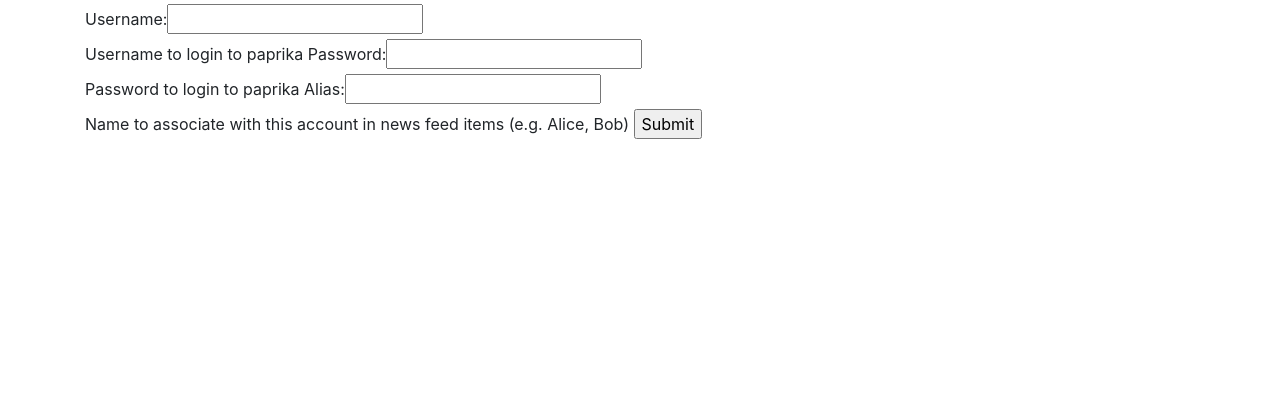
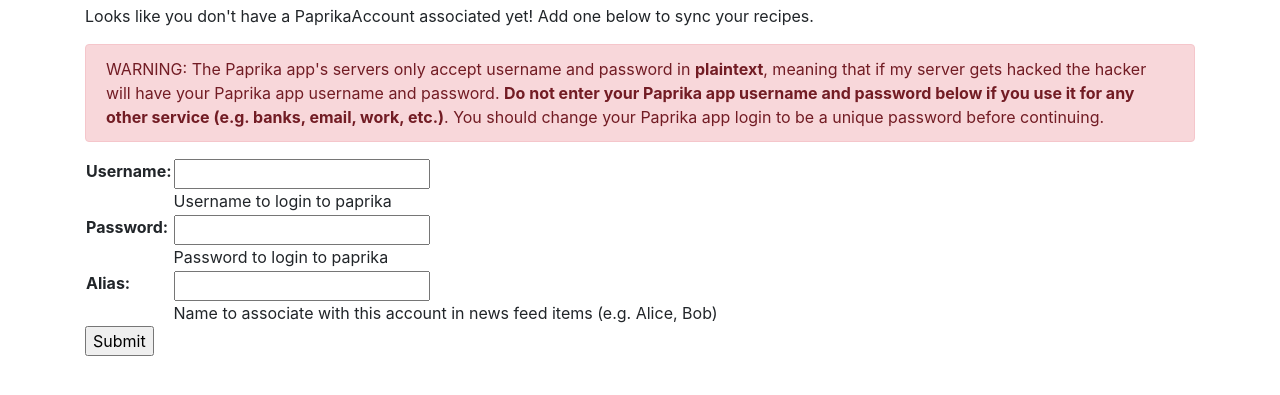
Before and after one commit to grschafer/paprika-sync, a Django app: page /add-paprika-account in a window 1280 px wide. Shown: the part 56-451 px from the top of the page. Run offline with Django 3.2, Linux system fonts and the light colour scheme; the visitor is signed in with stand-in values (Sample User, id 1); some libraries are stand-ins or nearby versions.

Commit message:
Add paprika-account style, redirect, tests

```diff
--- a/paprika_sync/core/api.py
+++ b/paprika_sync/core/api.py
@@ -8,10 +8,12 @@
 
 def get_recipes(paprika_account):
     resp = requests.get(RECIPES_URL, auth=(paprika_account.username, paprika_account.password))
+    resp.raise_for_status()
     return resp.json()['result']
 
 
 def get_recipe(uid, paprika_account):
     url = RECIPE_URL.format(uid=uid)
     resp = requests.get(url, auth=(paprika_account.username, paprika_account.password))
+    resp.raise_for_status()
     return resp.json()['result']
--- a/paprika_sync/core/views.py
+++ b/paprika_sync/core/views.py
@@ -1,9 +1,17 @@
+import logging
+
+import requests.exceptions
+
+from django.contrib import messages
 from django.contrib.auth.mixins import LoginRequiredMixin
 from django.urls import reverse_lazy
 from django.views.generic import CreateView
 
 from .forms import PaprikaAccountForm
 from .models import PaprikaAccount
+
+
+logger = logging.getLogger(__name__)
 
 
 class AddPaprikaAccountView(LoginRequiredMixin, CreateView):
@@ -18,5 +26,13 @@
         kwargs['user'] = self.request.user
         return kwargs
 
+    def post(self, request, *args, **kwargs):
+        try:
+            return super().post(request, *args, **kwargs)
+        except requests.exceptions.RequestException as e:
+            logger.exception('Error importing account for user %s: %s', request.user, e)
+            messages.error(request, 'Error importing account: {}'.format(e))
+            return self.get(request, *args, **kwargs)
+
 
 add_paprika_account = AddPaprikaAccountView.as_view()
--- a/paprika_sync/static/css/project.css
+++ b/paprika_sync/static/css/project.css
@@ -1,13 +1,17 @@
-/* These styles are generated from project.scss. */
-
 .alert-debug {
-  color: black;
-  background-color: white;
+  background-color: #fff;
   border-color: #d6e9c6;
+  color: #000;
 }
 
 .alert-error {
-  color: #b94a48;
   background-color: #f2dede;
   border-color: #eed3d7;
+  color: #b94a48;
 }
+
+#add-paprika-account-form th {
+  vertical-align: top;
+}
+
+/*# sourceMappingURL=project.css.map */
--- a/paprika_sync/static/sass/project.scss
+++ b/paprika_sync/static/sass/project.scss
@@ -1,9 +1,3 @@
-
-
-
-
-// project specific CSS goes here
-
 ////////////////////////////////
 		//Variables//
 ////////////////////////////////
@@ -35,3 +29,14 @@
   border-color: $dark-pink;
   color: $red;
 }
+
+
+////////////////////////////////
+		//My styles//
+////////////////////////////////
+
+#add-paprika-account-form {
+    th {
+        vertical-align: top;
+    }
+}
--- a/paprika_sync/templates/core/paprikaaccount_form.html
+++ b/paprika_sync/templates/core/paprikaaccount_form.html
@@ -3,9 +3,18 @@
 {% block title %}Add Paprika Account{% endblock %}
 
 {% block content %}
-<form method="post">
+
+{% if not user.paprika_accounts.exists %}
+    <p>Looks like you don't have a PaprikaAccount associated yet! Add one below to sync your recipes.</p>
+{% endif %}
+
+<p class="alert alert-danger">WARNING: The Paprika app's servers only accept username and password in <strong>plaintext</strong>, meaning that if my server gets hacked the hacker will have your Paprika app username and password. <strong>Do not enter your Paprika app username and password below if you use it for any other service (e.g. banks, email, work, etc.)</strong>. You should change your Paprika app login to be a unique password before continuing.</p>
+
+<form id="add-paprika-account-form" method="post">
     {% csrf_token %}
-    {{ form }}
+    <table>
+        {{ form.as_table }}
+    </table>
     <input type="submit">
 </form>
 {% endblock content %}
--- a/paprika_sync/users/views.py
+++ b/paprika_sync/users/views.py
@@ -46,6 +46,8 @@
     permanent = False
 
     def get_redirect_url(self):
+        if not self.request.user.paprika_accounts.exists():
+            return reverse("core:add_paprika_account")
         return reverse("users:detail", kwargs={"username": self.request.user.username})
 
 
```
Also changed, not shown: paprika_sync/conftest.py (+26 -1 lines), paprika_sync/core/tests/test_view_exceptions.py (added, +15 -0 lines), paprika_sync/core/tests/test_views.py (added, +18 -0 lines), 2 other files.
